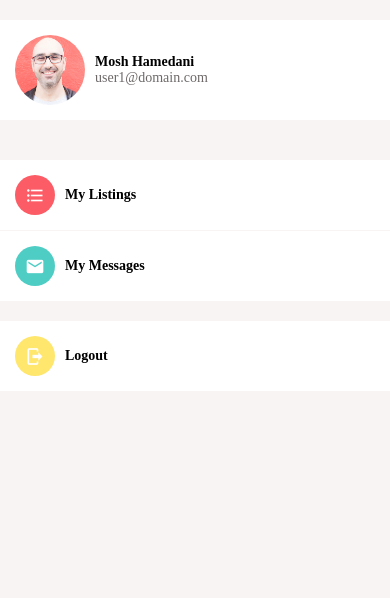
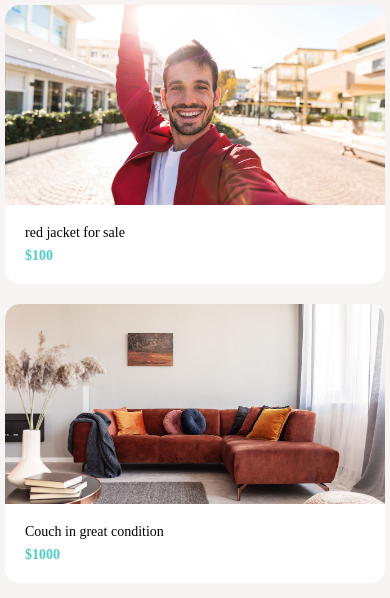
Before and after one commit to Elijah-Harvey/DoneWithIt, a React Native app: screen / in a window 390 px wide. Shown: the top 598 px of the page. Built offline with nearby package versions, Linux system fonts and the light colour scheme.

Commit message:
Building the Listings Screen

```diff
--- a/App.js
+++ b/App.js
@@ -8,9 +8,10 @@
 import ViewImageScreen from "./app/screens/ViewImageScreen";
 import ListItem from "./app/components/ListItem";
 import AccountScreen from './app/screens/AccountScreen';
+import ListingsScreen from "./app/screens/ListingsScreen";
 
 export default function App() {
   return (
-    <AccountScreen />
+    <ListingsScreen />
   );
 }
--- a/app/components/Screen.js
+++ b/app/components/Screen.js
@@ -1,11 +1,15 @@
 import React from "react";
 import Constants from "expo-constants";
-import { SafeAreaView, StyleSheet } from "react-native";
+import { SafeAreaView, StyleSheet, View } from "react-native";
 import babelConfig from "../../babel.config";
 import colors from "../config/colors";
 
 function Screen({ children, style }) {
-  return <SafeAreaView style={[styles.screen, style]}>{children}</SafeAreaView>;
+  return (
+    <SafeAreaView style={[styles.screen, style]}>
+      <View style={style}>{children}</View>
+    </SafeAreaView>
+  );
 }
 
 const styles = StyleSheet.create({
--- /dev/null
+++ b/app/screens/ListingsScreen.js
@@ -0,0 +1,47 @@
+import React from "react";
+import { FlatList, StyleSheet } from "react-native";
+import Card from "../components/Card";
+import Screen from "../components/Screen";
+import colors from "../config/colors";
+
+const listings = [
+  {
+    id: 1,
+    title: "red jacket for sale",
+    price: 100,
+    image: require("../assets/jacket.jpg"),
+  },
+  {
+    id: 2,
+    title: "Couch in great condition",
+    price: 1000,
+    image: require("../assets/couch.jpg"),
+  },
+];
+
+function ListingsScreen(props) {
+  return (
+    <Screen style={styles.screen}>
+      <FlatList
+        data={listings}
+        keyExtractor={(listing) => listing.id.toString()}
+        renderItem={({ item }) => (
+          <Card
+            title={item.title}
+            subTitle={"$" + item.price}
+            image={item.image}
+          />
+        )}
+      />
+    </Screen>
+  );
+}
+
+const styles = StyleSheet.create({
+  screen: {
+    padding: 5,
+    backgroundColor: colors.light
+  }
+})
+
+export default ListingsScreen;
```
